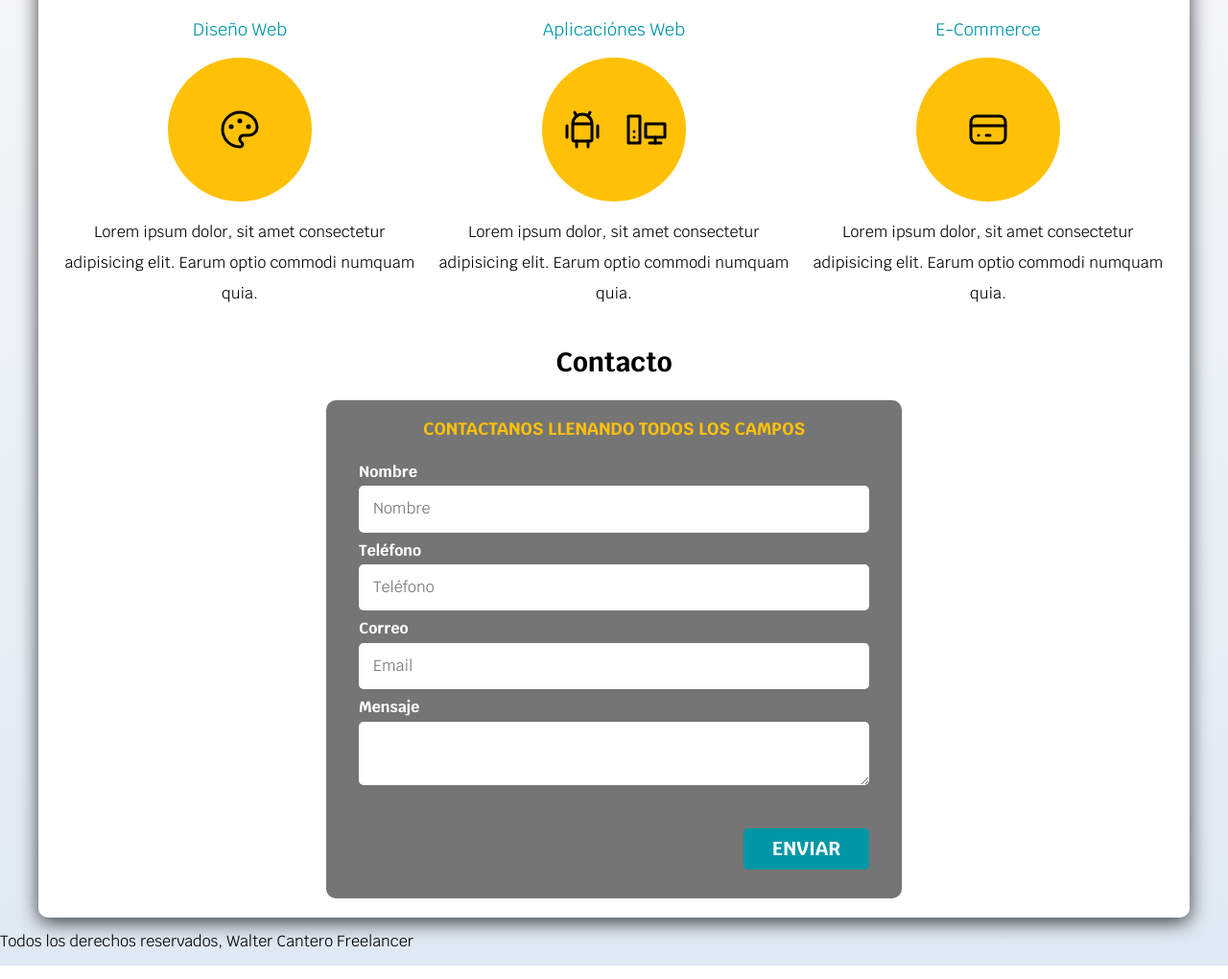
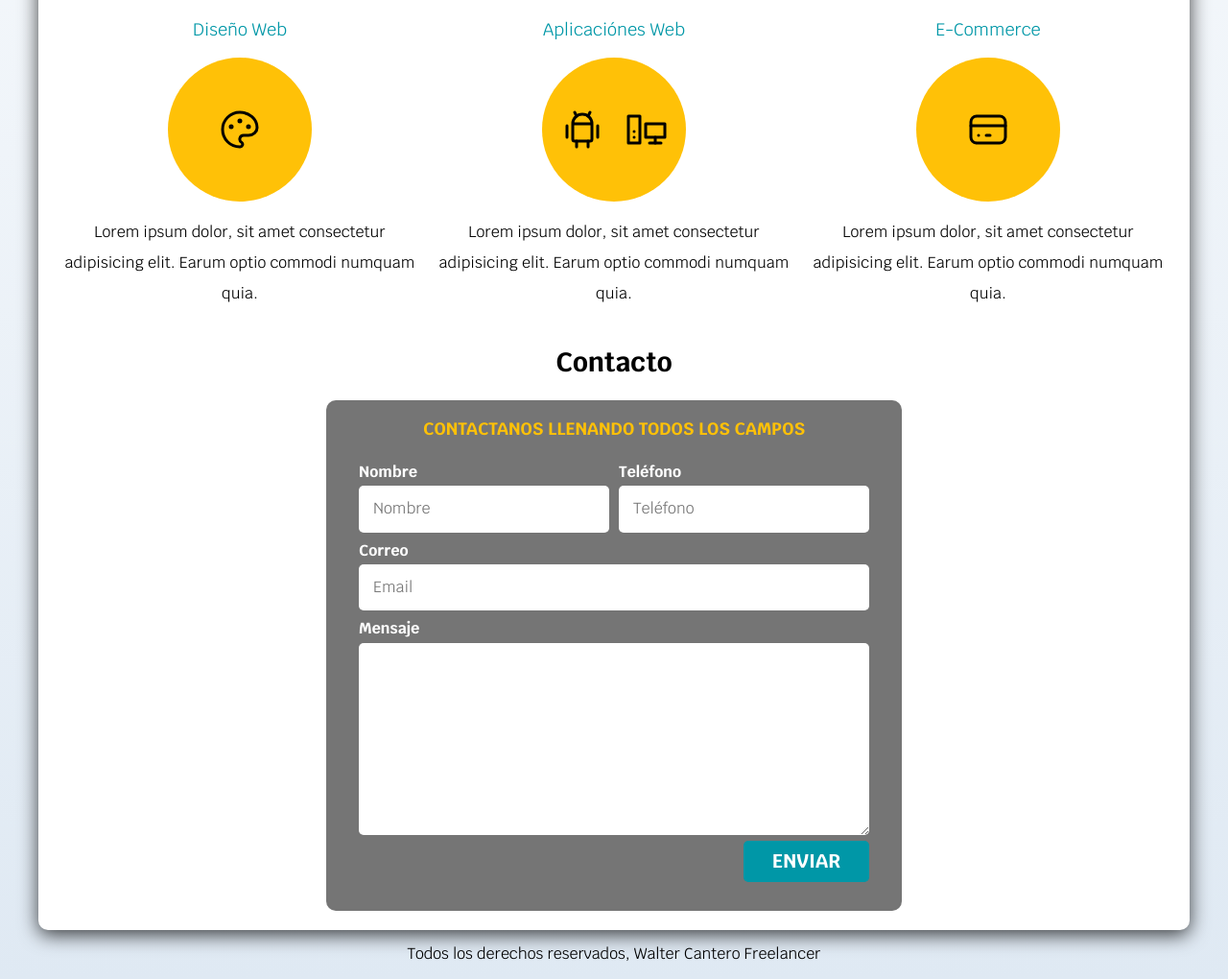
Before and after one commit to WalterCan/CursoHTML, a plain HTML site: page html/index.html in a window 1280 px wide. Shown: the part 703-1723 px from the top of the page at 96% size. Drawn offline with Linux system fonts and the light colour scheme.

Commit message:
End 1er Proyect

```diff
--- a/css/styles.css
+++ b/css/styles.css
@@ -218,8 +218,19 @@ h3 {
   color: var(--primario);
 }
 /* Editando campos del formulario */
-.contenedor-campos {
+@media (min-width: 768px) {
+  .contenedor-campos {
+    display: grid;
+    grid-template-columns: repeat(2, 1fr);
+    column-gap: 1rem;
+    grid-template-rows: auto auto 20rem;
+  }
+  .campo:nth-child(3),
+  .campo:nth-child(4) {
+    grid-column: 1/3;
+  }
 }
+
 .campo {
   margin-bottom: 1rem;
 }
@@ -229,9 +240,17 @@ h3 {
   margin-bottom: 0.5rem;
   display: block;
 }
+.campo textarea {
+  height: 20rem;
+}
+
 .input-text {
   width: 100%;
   border: none;
   padding: 1.5rem;
   border-radius: 0.5rem;
 }
+/* Centrando Footer */
+.footer {
+  text-align: center;
+}
--- a/html/index.html
+++ b/html/index.html
@@ -199,7 +199,7 @@
       </form>
     </main>
     </section>
-    <footer>
+    <footer class="footer">
       <p>Todos los derechos reservados, Walter Cantero Freelancer</p>
     </footer>
   </body>
```
